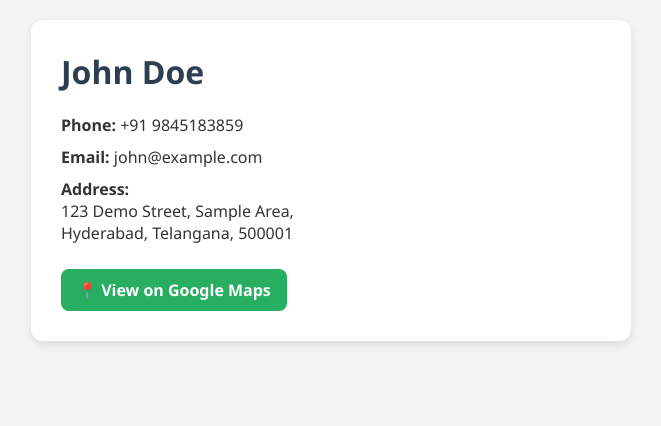
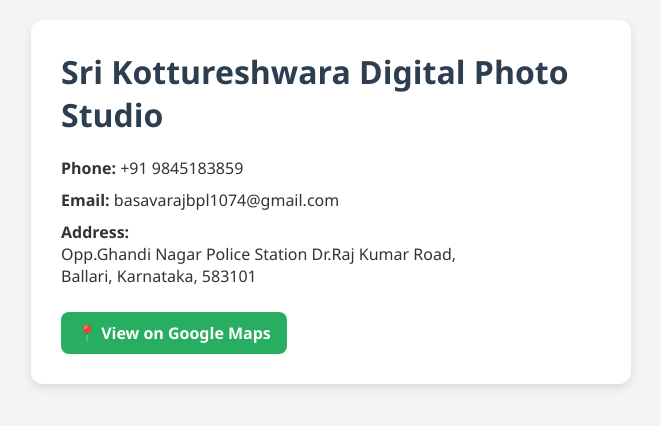
Before and after one commit to SKY0206/contact_card, a plain HTML site: page index.html in a window 1280 px wide. Shown: the whole page, without its empty margins (309-970 px from the left). Drawn offline with Linux system fonts and the light colour scheme.

Commit message:
index.html

```diff
--- a/index.html
+++ b/index.html
@@ -53,17 +53,17 @@
 </head>
 <body>
   <div class="card">
-    <h1><!-- Replace with your actual name -->John Doe</h1>
+    <h1><!-- Replace with your actual name -->Sri Kottureshwara Digital Photo Studio</h1>
     <p><strong>Phone:</strong> <!-- Replace with your number -->+91 9845183859</p>
-    <p><strong>Email:</strong> <!-- Replace with your email -->john@example.com</p>
+    <p><strong>Email:</strong> <!-- Replace with your email -->basavarajbpl1074@gmail.com</p>
     <p><strong>Address:</strong><br>
       <!-- Replace with your actual address -->
-      123 Demo Street, Sample Area,<br>
-      Hyderabad, Telangana, 500001
+      Opp.Ghandi Nagar Police Station Dr.Raj Kumar Road,<br>
+      Ballari, Karnataka, 583101
     </p>
 
     <!-- Replace map link with your actual Google Maps link -->
-    <a class="map-button" href="https://www.google.com/maps?q=17.385044,78.486671" target="_blank">
+    <a class="map-button" href="https://goo.gl/maps/LhfV2igag1iUVxfS7" target="_blank">
       📍 View on Google Maps
     </a>
   </div>
```
